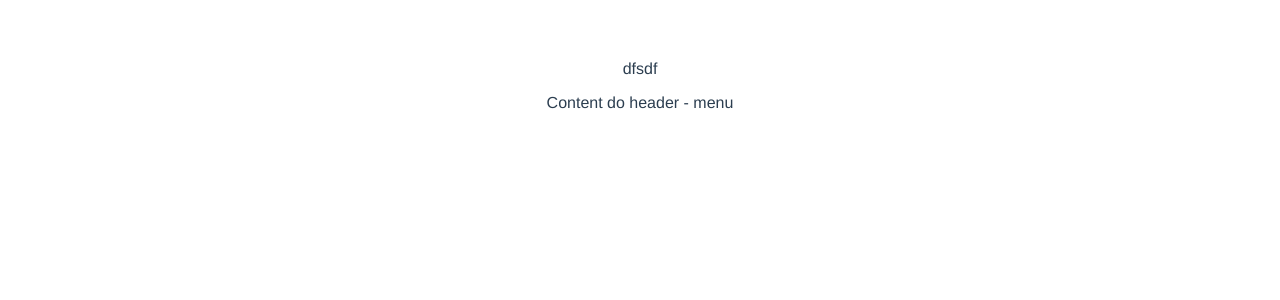
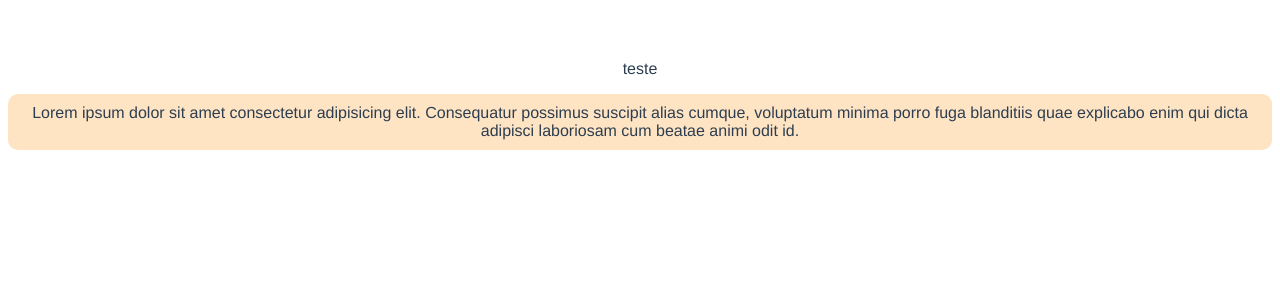
Before and after one commit to luizvelasco/CursoVueTiagoMatos, a Vue app in the folder app/: page / in a window 1280 px wide. Shown: the top 300 px of the page. Built offline with nearby package versions, Linux system fonts and the light colour scheme.

Commit message:
css scoped

```diff
--- a/app/src/App.vue
+++ b/app/src/App.vue
@@ -5,18 +5,23 @@
     <!-- <PropriedadeComputada /> -->
     <!-- <ObservadoresVue /> -->
     <!-- <LifeCycle /> -->
-    <SlotComponents>
+    <!-- <SlotComponents>
 
       <template v-slot:description>
         <p>dfsdf</p>
       </template>
       Content do header - menu
-    </SlotComponents>
+    </SlotComponents> -->
+    <div class="card">
+            <p>teste</p>
+        </div>
+    <BaseCard />
   </div>
 </template>
 
 <script>
-import SlotComponents from './components/SlotComponents.vue'
+import BaseCard from './components/BaseCard.vue'
+// import SlotComponents from './components/SlotComponents.vue'
 // import LifeCycle from './components/LifeCycle.vue'
 // import ObservadoresVue from './components/ObservadoresVue.vue'
 // import PropriedadeComputada from './components/PropriedadeComputada.vue'
@@ -24,7 +29,8 @@ import SlotComponents from './components/SlotComponents.vue'
 // import EventosDom from './components/EventosDom.vue'
 
 export default {
-  components: { SlotComponents },
+  components: { BaseCard },
+  // components: { SlotComponents },
   // components: { LifeCycle },
   // components: { ObservadoresVue },
   // components: { PropriedadeComputada },
--- /dev/null
+++ b/app/src/assets/css/style.css
@@ -0,0 +1,5 @@
+/* .card {
+    background: bisque;
+    padding: 10px;
+    border-radius: 10px;
+} */
--- /dev/null
+++ b/app/src/components/BaseCard.vue
@@ -0,0 +1,26 @@
+<template>
+    <div>
+        <div class="card">
+            Lorem ipsum dolor sit amet consectetur adipisicing elit. Consequatur possimus suscipit alias cumque, voluptatum minima porro fuga blanditiis quae explicabo enim qui dicta adipisci laboriosam cum beatae animi odit id.
+        </div>
+    </div>
+</template>
+
+<script>
+export default {
+    name: 'BaseCard',
+    data() {
+        return {
+
+        }
+    }
+}
+</script>
+
+<style scoped>
+.card {
+    background: bisque;
+    padding: 10px;
+    border-radius: 10px;
+}
+</style>
--- a/app/src/main.js
+++ b/app/src/main.js
@@ -1,4 +1,5 @@
 import { createApp } from 'vue'
 import App from './App.vue'
+import '@/assets/css/style.css'
 
 window.app = createApp(App).mount('#app')
```
